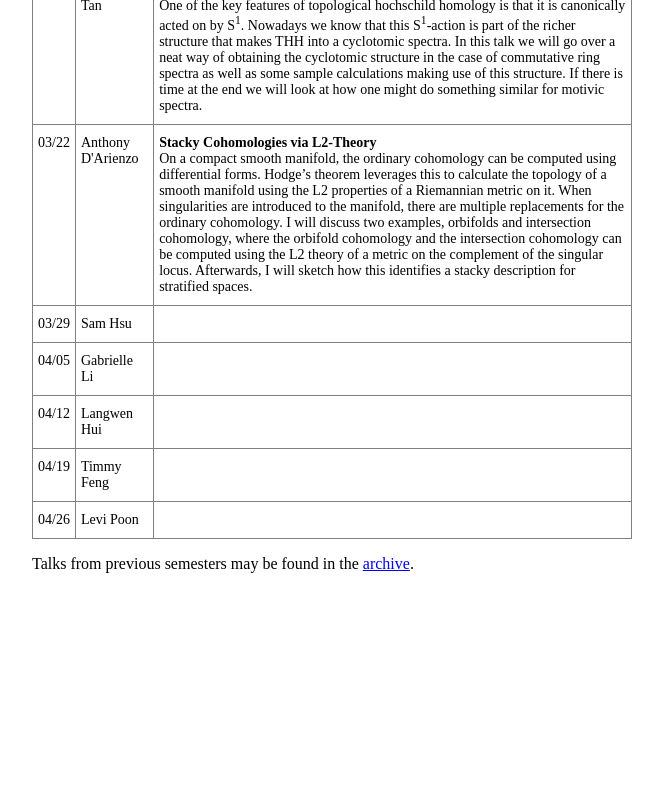
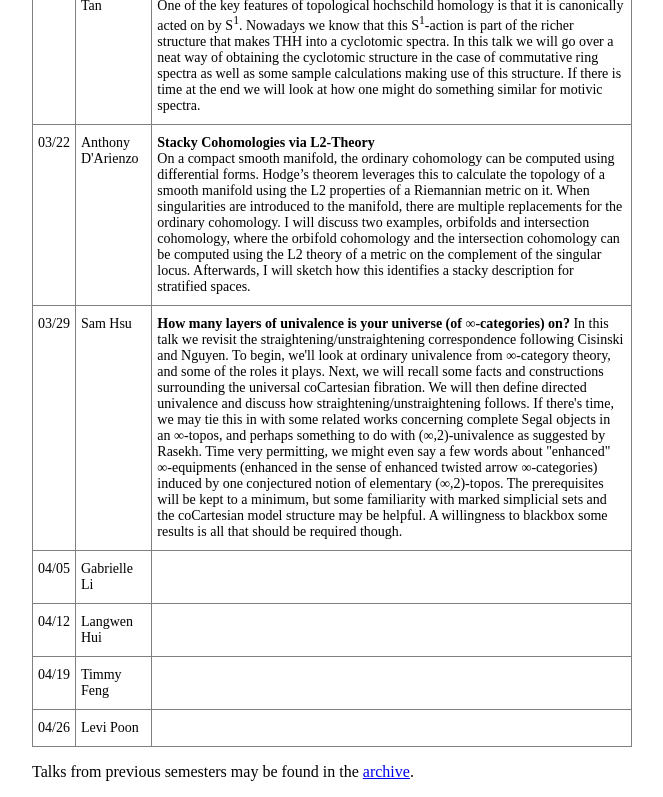
Before and after one commit to gshts/gshts.github.io, a plain HTML site: page index.html in a window 1280 px wide. Shown: the part 869-1666 px from the top of the page, without its empty margins (308-971 px from the left). Before the commit the page ends 1458 px from the top, so only its background shows below. Drawn offline with Linux system fonts and the light colour scheme.

Commit message:
Update index.html

```diff
--- a/index.html
+++ b/index.html
@@ -103,7 +103,8 @@ One of the key features of topological hochschild homology is that it is canonic
     <td class="tg-0pky">03/29<br></td>
     <td class="tg-0pky"> Sam Hsu <br></td>
     <td class="tg-0pky">
-
+      <b>How many layers of univalence is your universe (of ∞-categories) on? </b>
+      In this talk we revisit the straightening/unstraightening correspondence following Cisinski and Nguyen. To begin, we'll look at ordinary univalence from ∞-category theory, and some of the roles it plays. Next, we will recall some facts and constructions surrounding the universal coCartesian fibration. We will then define directed univalence and discuss how straightening/unstraightening follows. If there's time, we may tie this in with some related works concerning complete Segal objects in an ∞-topos, and perhaps something to do with (∞,2)-univalence as suggested by Rasekh. Time very permitting, we might even say a few words about "enhanced" ∞-equipments (enhanced in the sense of enhanced twisted arrow ∞-categories) induced by one conjectured notion of elementary (∞,2)-topos. The prerequisites will be kept to a minimum, but some familiarity with marked simplicial sets and the coCartesian model structure may be helpful. A willingness to blackbox some results is all that should be required though.
       </tr>
   <tr>
     <td class="tg-0pky">04/05<br></td>
```
